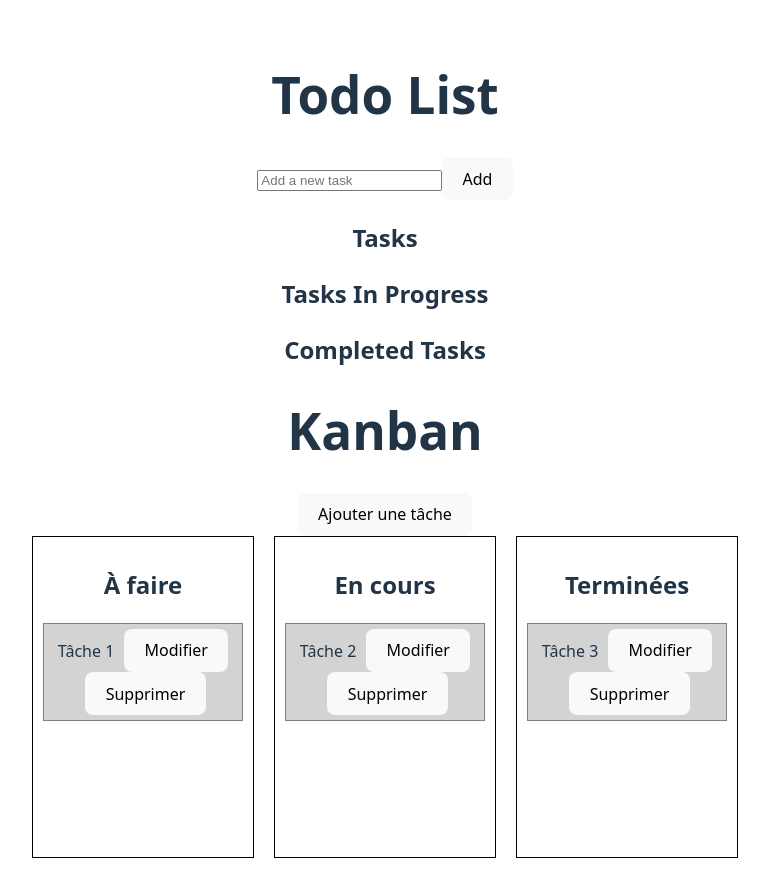
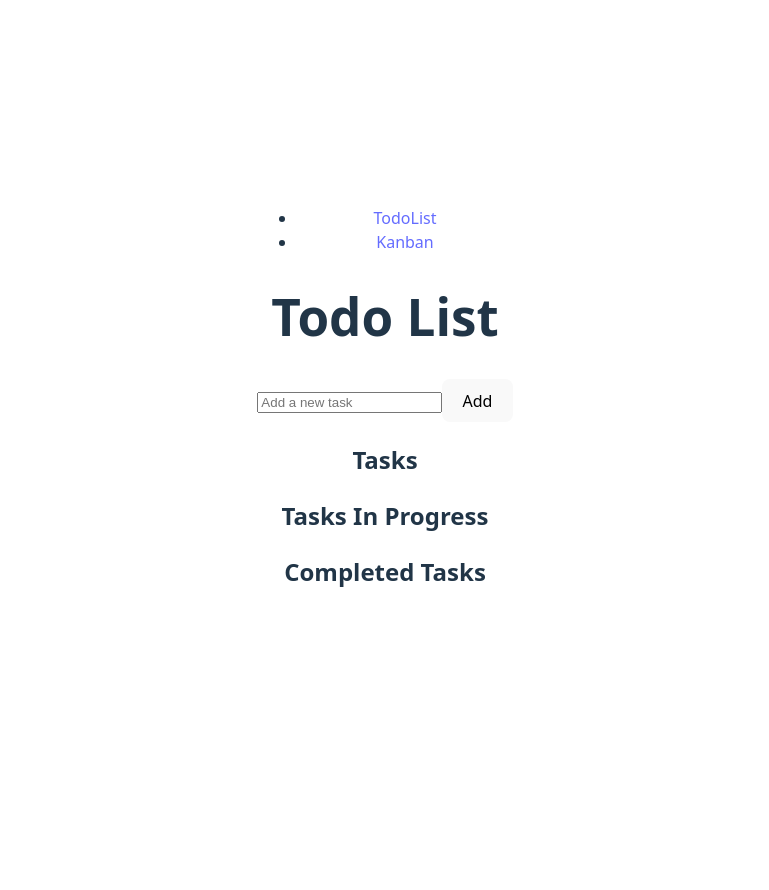
Before and after one commit to djamilssb/tp-react-djamil-karl, a React (Vite) app in the folder my-react-app/: page /Todolist in a window 1280 px wide. Shown: the whole page, without its empty margins (255-1024 px from the left). After the commit the page ends 800 px from the top, so only its background shows below. Built offline with nearby package versions, Linux system fonts and the light colour scheme.

Commit message:
nouvelles modifs

```diff
--- a/my-react-app/package.json
+++ b/my-react-app/package.json
@@ -10,7 +10,8 @@
   },
   "dependencies": {
     "react": "^18.0.0",
-    "react-dom": "^18.0.0"
+    "react-dom": "^18.0.0",
+    "react-router-dom": "^7.5.3"
   },
   "devDependencies": {
     "@eslint/js": "^9.22.0",
--- a/my-react-app/src/App.jsx
+++ b/my-react-app/src/App.jsx
@@ -4,15 +4,34 @@ import viteLogo from '/vite.svg'
 import './App.css'
 import TodoList from './TodoList'
 import Kanban from './Kanban'
+import { BrowserRouter, NavLink, Routes, Route } from "react-router-dom";
+
 
 function App() {
   const [count, setCount] = useState(0)
 
   return (
-    <>
-      <TodoList />
-      <Kanban />
-    </>
+    <BrowserRouter>
+        <div>
+          <nav>
+            <ul>
+              <li>
+                <NavLink to="/TodoList">TodoList</NavLink>
+              </li>
+              <li>
+                <NavLink to="/Kanban">Kanban</NavLink>
+              </li>
+            </ul>
+          </nav>
+
+          <Routes>
+            <Route path="/Todolist" element={<TodoList/>}></Route>
+            <Route path="/Kanban" element={<Kanban/>}></Route>
+            <Route path="*" element={<div>Page non trouvée</div>} />
+
+          </Routes>
+        </div>
+      </BrowserRouter>
   )
 }
 
--- a/my-react-app/src/TodoList.jsx
+++ b/my-react-app/src/TodoList.jsx
@@ -1,7 +1,7 @@
 import React, { useState } from 'react';
 
 
-function TodoList ()  {
+function TodoList1 ()  {
     const [tasks, setTasks] = useState([]);
     const [newTask, setNewTask] = useState('');
     const [taskStates, setTaskStates] = useState({}); // Store task states
@@ -120,4 +120,4 @@ function TodoList ()  {
     );
 };
 
-export default TodoList;
+export default TodoList1;
```
Also changed, not shown: my-react-app/src/Kanban.jsx (indentation only), 1 other file (tests, documents, lock files or other folders).
